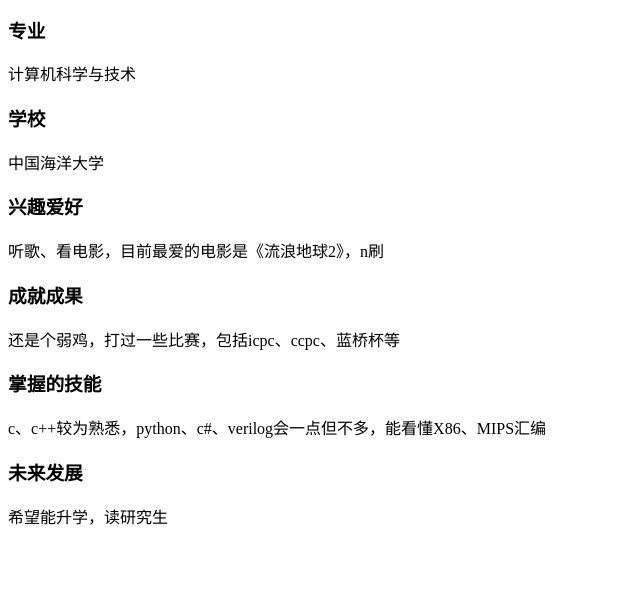
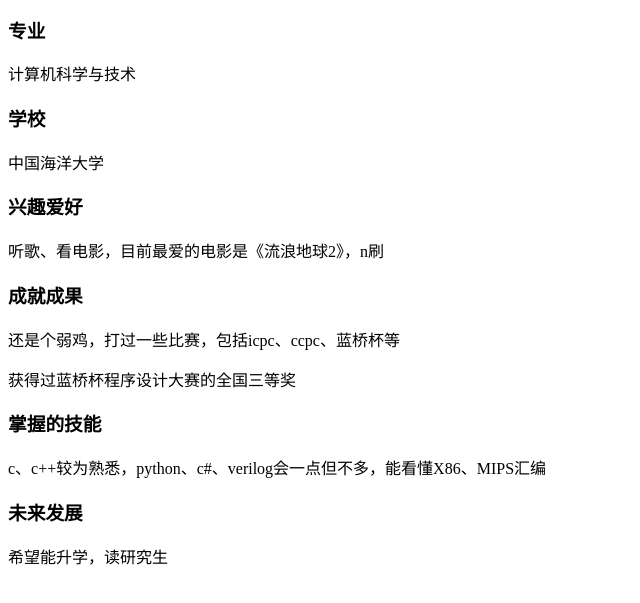
Before and after one commit to adaieer/adaieer.github.io, a plain HTML site: page index.html in a window 1280 px wide. Shown: the part 119-722 px from the top of the page, without its empty margins (0-640 px from the left). Drawn offline with Linux system fonts and the light colour scheme.

Commit message:
Update index.html

```diff
--- a/index.html
+++ b/index.html
@@ -13,6 +13,7 @@
 <p>听歌、看电影，目前最爱的电影是《流浪地球2》，n刷</p>
 <h3 id="成就成果">成就成果</h3>
 <p>还是个弱鸡，打过一些比赛，包括icpc、ccpc、蓝桥杯等</p>
+    <p>获得过蓝桥杯程序设计大赛的全国三等奖</p>
 <h3 id="掌握的技能">掌握的技能</h3>
 <p>c、c++较为熟悉，python、c#、verilog会一点但不多，能看懂X86、MIPS汇编</p>
 <h3 id="未来发展">未来发展</h3>
```
